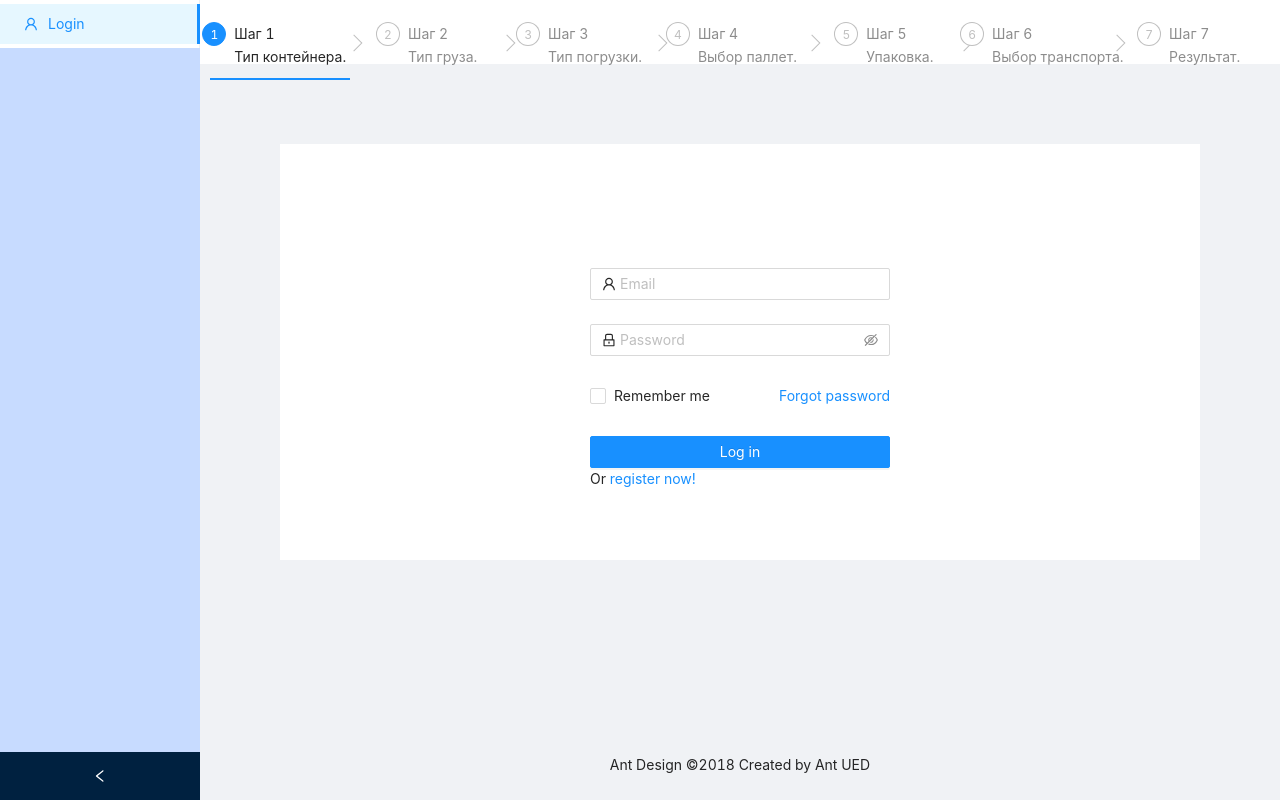
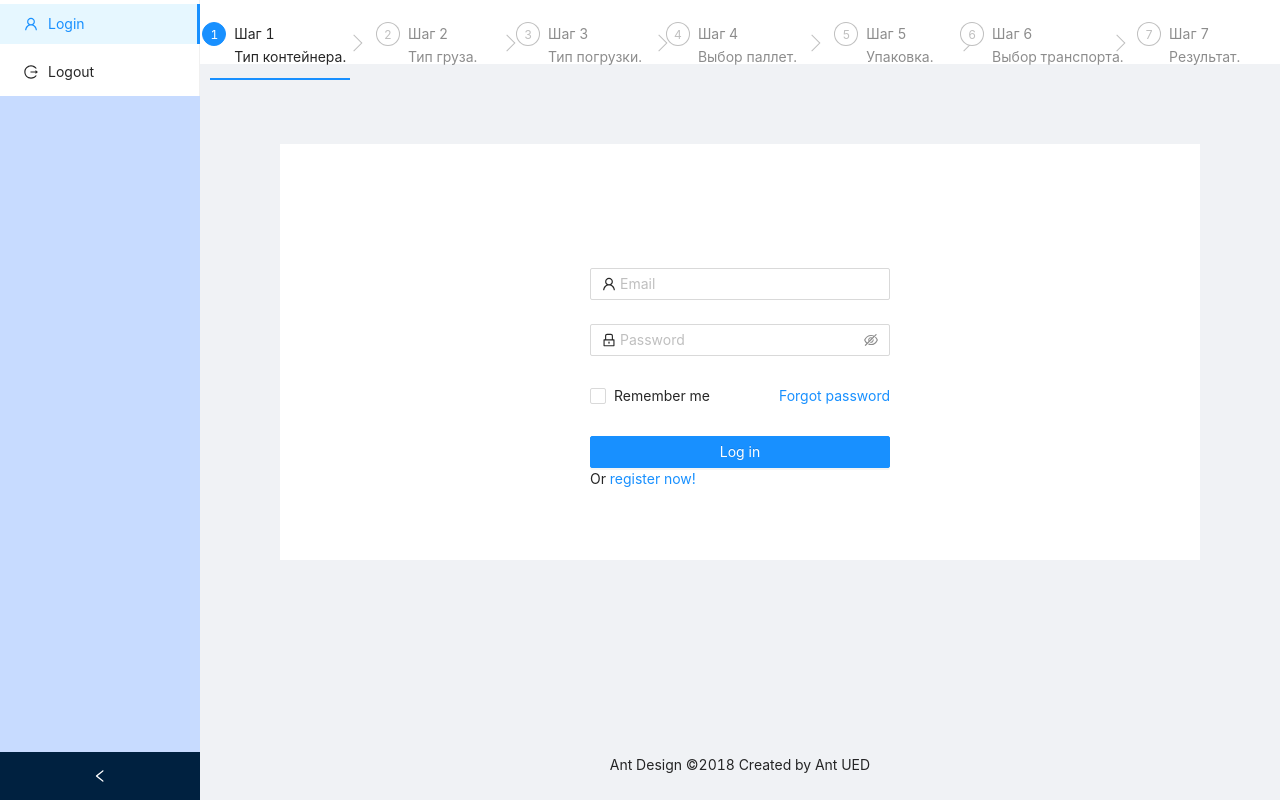
Before and after one commit to omgpiu/loadcalculator, a React (Create React App) app: page /login in a window 1280 px wide. Built offline with nearby package versions, Linux system fonts and the light colour scheme.

Commit message:
fake LogOut

```diff
--- a/src/main/m1-ui/App.tsx
+++ b/src/main/m1-ui/App.tsx
@@ -2,9 +2,9 @@ import React, {useState} from 'react';
 import './App.css';
 import {Calculator} from '../../test/calculator/Calculator';
 import {Layout, Menu, Steps} from 'antd';
-import {useSelector} from 'react-redux';
+import {useDispatch, useSelector} from 'react-redux';
 import {getCurrentPageStep, getSteps} from '../m2-bll/app-selector';
-import {Link, Redirect, useHistory} from 'react-router-dom';
+import {Link, useHistory} from 'react-router-dom';
 import {
     LOGIN,
     PAGE_FIVE,
@@ -16,19 +16,18 @@ import {
     PAGE_TWO
 } from '../../test/routes/routes';
 import {withPallet} from '../../test/t2-pages/p3-stepThree/pageThree-selector';
-import {UserOutlined} from '@ant-design/icons';
-import {getIsAuth} from '../../test/t1-login/login-selectors';
+import {LogoutOutlined, UserOutlined} from '@ant-design/icons';
+import {logout} from '../../test/t1-login/loginReducer';
 
 const {Header, Content, Footer, Sider} = Layout;
 const {Step} = Steps;
 
 const App = () => {
-
+    const dispatch = useDispatch();
     const steps = useSelector(getSteps);
     const currentPageStep = useSelector(getCurrentPageStep);
     const isWithPallet = useSelector(withPallet);
     const history = useHistory();
-
 
 
     const stepChange = (value: number) => {
@@ -55,6 +54,9 @@ const App = () => {
     const onCollapse = () => {
         setCollapsed(!collapsed);
     };
+    const logoutOnClickHandler = () => {
+        dispatch(logout());
+    };
 
 
     return (
@@ -65,6 +67,10 @@ const App = () => {
                     <Menu.Item key="1" icon={<UserOutlined/>}>
                         <Link to={LOGIN}>Login</Link>
                     </Menu.Item>
+                    <Menu.Item key="2" icon={<LogoutOutlined/>} onClick={logoutOnClickHandler}>
+                        Logout
+                    </Menu.Item>
+
 
                 </Menu>
             </Sider>
```
